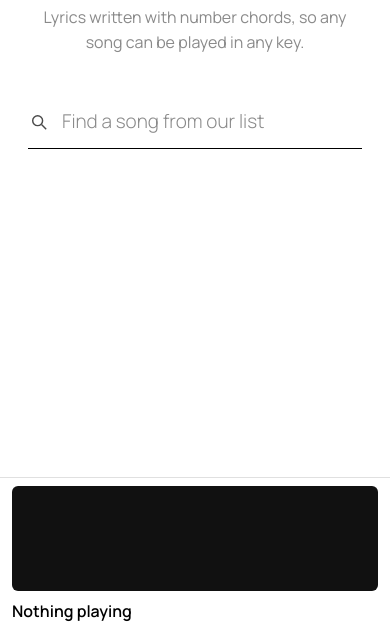
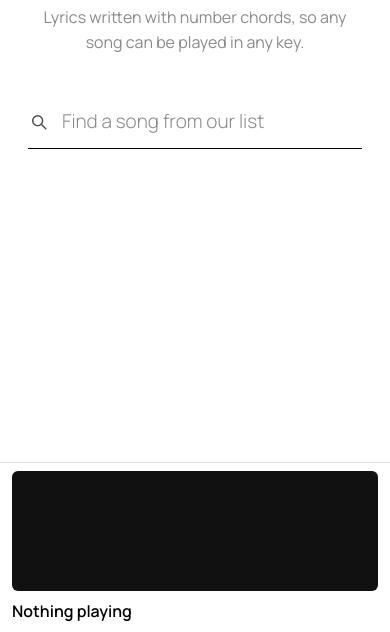
Before and after one commit to dyerilinnn/bfc-song-book, a website: page public/index.html in a window 390 px wide. Shown: the part 212-844 px from the top of the page. Drawn offline with Linux system fonts and the light colour scheme; no server answers.

Commit message:
Increase player video height to 120px

```diff
--- a/public/css/style.css
+++ b/public/css/style.css
@@ -557,7 +557,7 @@ code {
   .player-video {
     width: 100%;
     min-width: 100%;
-    height: 105px;
+    height: 120px;
   }
 
   .player-meta {
```
